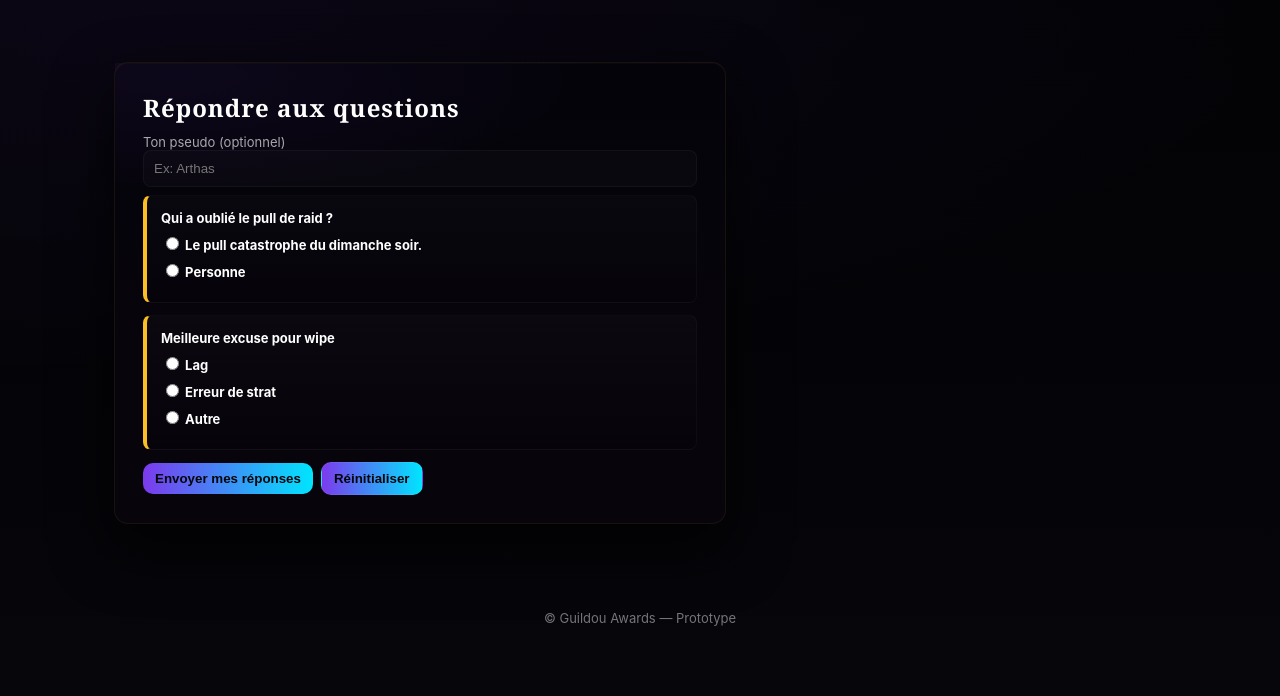
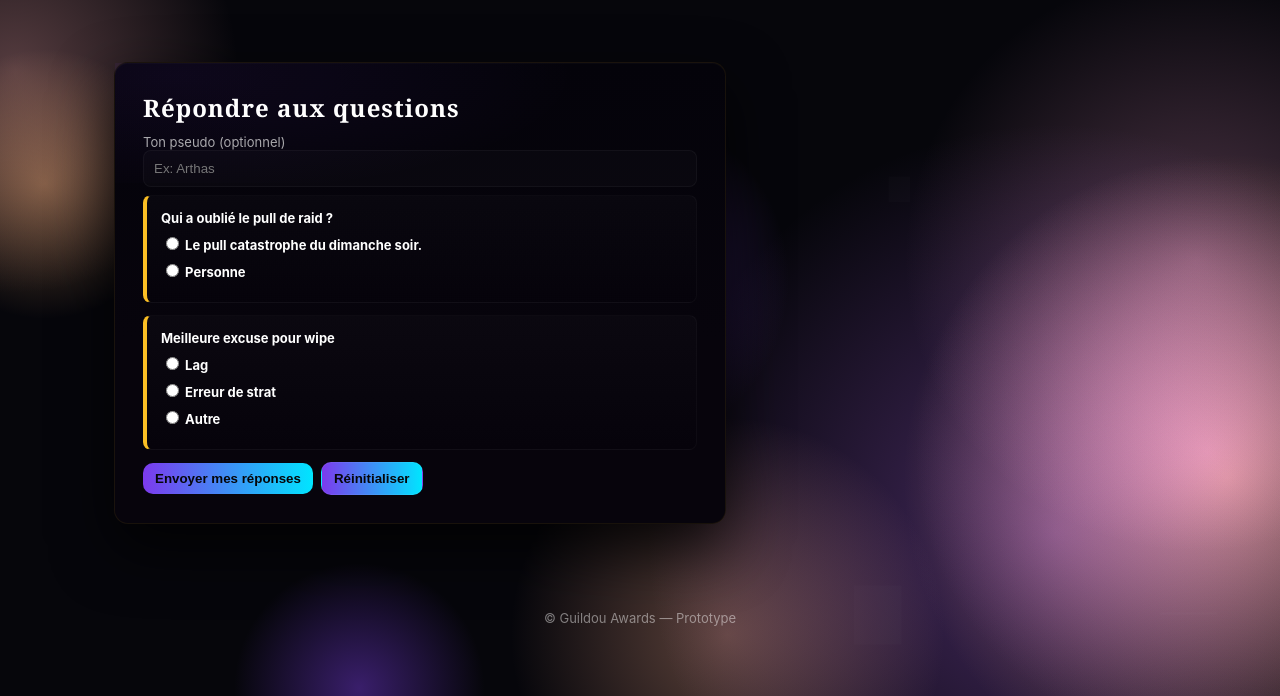
Before and after one commit to IllustreDot/GuildouAwards, a plain HTML site: page index.html in a window 1280 px wide. Shown: the part 104-800 px from the top of the page. Drawn offline with nearby package versions, Linux system fonts and the light colour scheme; animation ran at ten frames a second.

Commit message:
background anim
add background

```diff
--- /dev/null
+++ b/bg.js
@@ -0,0 +1,105 @@
+(function(){
+  try{
+    console.log('[bg] init');
+    const container = document.getElementById('bg');
+    if(!container){ console.warn('[bg] #bg container not found'); return; }
+
+    // Use a 2D canvas multi-blob animation (no Three.js dependency)
+    const canvas = document.createElement('canvas');
+    const ctx = canvas.getContext('2d');
+    canvas.style.display = 'block';
+    container.appendChild(canvas);
+
+    function resize(){ canvas.width = window.innerWidth; canvas.height = window.innerHeight; }
+    window.addEventListener('resize', resize, {passive:true});
+    resize();
+
+    const W = ()=>canvas.width; const H = ()=>canvas.height;
+    const colors = [
+      {r:124,g:58,b:237}, // violet
+      {r:251,g:191,b:36}  // yellow
+    ];
+
+    function lerp(a,b,t){ return a + (b-a)*t; }
+    function mixColor(t){ return {
+      r: Math.round(lerp(colors[0].r, colors[1].r, t)),
+      g: Math.round(lerp(colors[0].g, colors[1].g, t)),
+      b: Math.round(lerp(colors[0].b, colors[1].b, t))
+    }; }
+
+    // Blob objects
+    const blobs = [];
+    function spawnBlob(){
+      const size = Math.random()*0.25 + 0.08; // fraction of max dim
+      const radius = Math.max(W(),H()) * size;
+      const x = Math.random()*W();
+      const y = Math.random()*H();
+      const speed = 10 + Math.random()*30;
+      const dir = (Math.random()*Math.PI*2);
+      const colorT = Math.random();
+      const life = 6 + Math.random()*8; // seconds
+      blobs.push({x,y,radius,dx:Math.cos(dir)*speed,dy:Math.sin(dir)*speed,colorT,age:0,life});
+      // limit count
+      if(blobs.length>12) blobs.shift();
+    }
+
+    // initial blobs
+    for(let i=0;i<6;i++) spawnBlob();
+
+    let lastSpawn = performance.now();
+    const spawnInterval = 1200; // ms
+
+    let t0 = performance.now();
+    function frame(){
+      const t = (performance.now() - t0)/1000;
+      const w = W(), h = H();
+      // base dark background
+      ctx.fillStyle = 'rgba(6,6,11,1)';
+      ctx.fillRect(0,0,w,h);
+
+      // draw blobs with additive blending for soft glows
+      ctx.globalCompositeOperation = 'lighter';
+      blobs.forEach(b=>{
+        const lifeR = 1 - (b.age / b.life);
+        const col = mixColor(b.colorT);
+        const grd = ctx.createRadialGradient(b.x, b.y, 0, b.x, b.y, b.radius);
+        const alphaInner = 0.45 * lifeR;
+        const alphaOuter = 0.0;
+        grd.addColorStop(0, `rgba(${col.r},${col.g},${col.b},${alphaInner})`);
+        grd.addColorStop(0.5, `rgba(${col.r},${col.g},${col.b},${alphaInner*0.5})`);
+        grd.addColorStop(1, `rgba(${col.r},${col.g},${col.b},${alphaOuter})`);
+        ctx.fillStyle = grd;
+        ctx.beginPath(); ctx.arc(b.x,b.y,b.radius,0,Math.PI*2); ctx.fill();
+      });
+      ctx.globalCompositeOperation = 'source-over';
+
+      // subtle noise overlay
+      ctx.fillStyle = 'rgba(255,255,255,0.012)';
+      for(let i=0;i<6;i++){
+        const rx = Math.random()*w; const ry = Math.random()*h; const rw = Math.random()*60; const rh = Math.random()*60;
+        ctx.fillRect(rx,ry,rw,rh);
+      }
+
+      // update blobs
+      const dt = 1/60;
+      for(let i=blobs.length-1;i>=0;i--){
+        const b = blobs[i];
+        b.x += b.dx * dt;
+        b.y += b.dy * dt;
+        b.age += dt;
+        // gentle wobble
+        b.x += Math.sin(t*0.6 + i) * 0.2;
+        b.y += Math.cos(t*0.4 + i) * 0.2;
+        b.radius *= 0.9995; // slight shrink
+        if(b.age > b.life) blobs.splice(i,1);
+      }
+
+      // spawn new periodically
+      if(performance.now() - lastSpawn > spawnInterval){ spawnBlob(); lastSpawn = performance.now(); }
+
+      requestAnimationFrame(frame);
+    }
+    frame();
+
+  }catch(err){ console.error('[bg] error initializing background', err); }
+})();
--- a/index.html
+++ b/index.html
@@ -7,6 +7,7 @@
     <link rel="stylesheet" href="styles.css" />
   </head>
   <body class="theme-void">
+    <div id="bg"></div>
     <header class="site-header">
       <div class="container header-row">
         <div class="brand">
@@ -95,5 +96,7 @@
     </footer>
 
     <script src="app.js"></script>
+    <script src="https://unpkg.com/three@0.154.0/build/three.min.js"></script>
+    <script src="bg.js"></script>
   </body>
 </html>
--- a/styles.css
+++ b/styles.css
@@ -10,8 +10,17 @@
   --radius:12px;
 }
 *{box-sizing:border-box}
-html,body{height:100%;margin:0;font-family:Inter,Segoe UI,system-ui,Roboto,"Helvetica Neue",Arial;background:radial-gradient(1200px 400px at 10% 10%, rgba(124,58,237,0.07), transparent), linear-gradient(180deg,#020204,#06060b)}
-body{color:var(--muted)}
+html,body{height:100%;margin:0;font-family:Inter,Segoe UI,system-ui,Roboto,"Helvetica Neue",Arial;background:transparent}
+body{color:var(--muted);background:transparent}
+.bg-canvas-wrap{position:fixed;inset:0;z-index:-1;pointer-events:none}
+#bg{position:fixed;inset:0;z-index:-1;pointer-events:none;background:transparent}
+/* ensure main UI sits above the background */
+header, main, footer, .panel, .container, .site-header, .site-footer{position:relative;z-index:1}
+
+#bg canvas{width:100%;height:100%;display:block}
+/* fallback static gradient if JS fails */
+#bg{background:radial-gradient(600px 300px at 20% 20%, rgba(124,58,237,0.95), rgba(124,58,237,0.18) 18%, rgba(249,215,123,0.06) 55%, rgba(249,215,123,0.01) 100%)}
+
 .container{max-width:var(--maxw);margin:0 auto;padding:24px}
 .header-row{display:flex;justify-content:space-between;align-items:center}
 .brand{display:flex;gap:12px;align-items:center}
```
